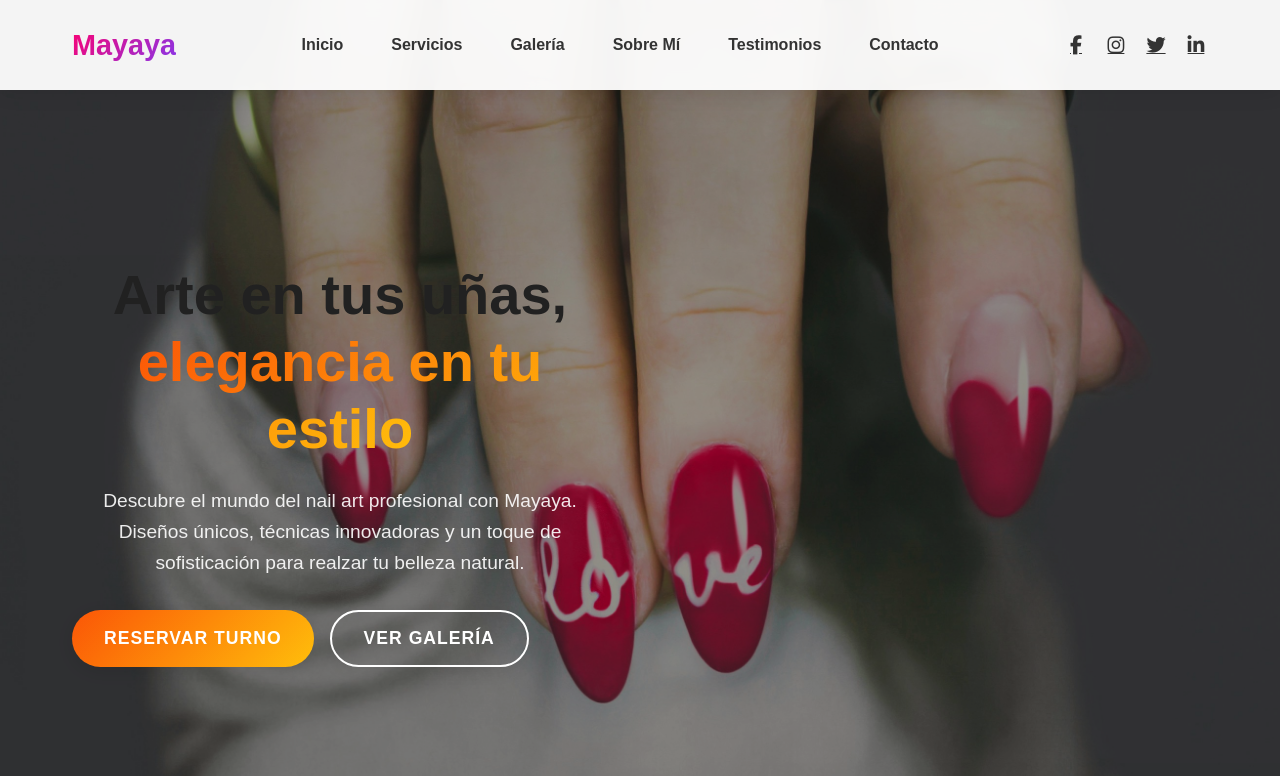
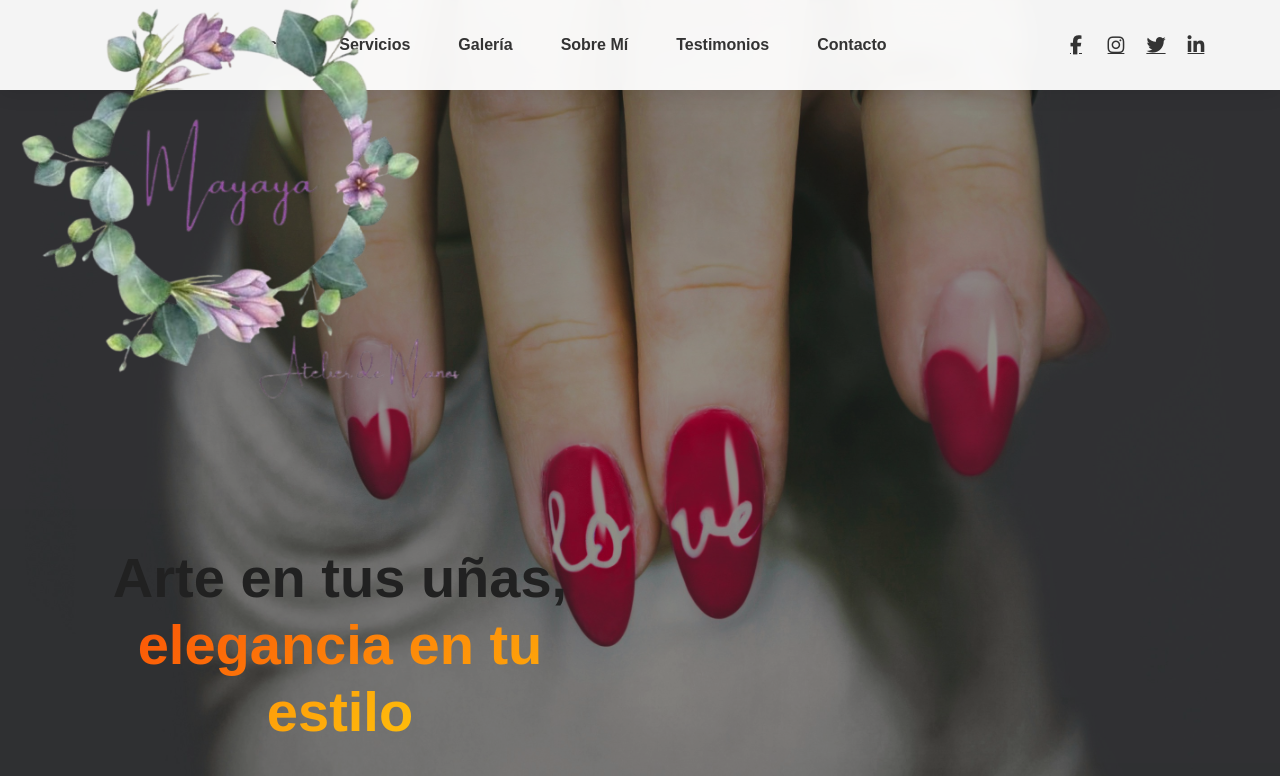
Before and after one commit to NicoButter/mayaya, an Angular app: page / in a window 1280 px wide. Shown: the top 776 px of the page. Built offline with nearby package versions, Linux system fonts and the light colour scheme; a web font is replaced by a local one.

Commit message:
Refactor code structure for improved readability and maintainability

```diff
--- a/src/app/core/layout/header/header.component.html
+++ b/src/app/core/layout/header/header.component.html
@@ -1,7 +1,11 @@
+<div class="floating-logo" [class.shrunk]="isScrolled">
+  <img src="assets/logo_mayaya.png" alt="Mayaya Logo">
+</div>
+
 <nav class="navbar" [class.scrolled]="isScrolled">
   <div class="container">
     <div class="navbar-brand">
-      <h1>Mayaya</h1>
+      <!-- Logo moved to floating -->
     </div>
 
     <!-- Desktop Menu -->
--- a/src/app/core/layout/header/header.component.scss
+++ b/src/app/core/layout/header/header.component.scss
@@ -1,4 +1,25 @@
 @import '../../../../styles/_variables.scss';
+
+.floating-logo {
+  position: fixed;
+  top: -20px;
+  left: 20px;
+  z-index: 1001;
+  transition: all 0.3s ease;
+
+  img {
+    height: 450px;
+    width: auto;
+  }
+
+  &.shrunk {
+    top: 10px;
+
+    img {
+      height: 150px;
+    }
+  }
+}
 
 .navbar {
   position: fixed;
@@ -22,18 +43,6 @@
 
     @media (max-width: 768px) {
       padding: 1rem;
-    }
-  }
-
-  .navbar-brand {
-    h1 {
-      margin: 0;
-      font-size: 1.8rem;
-      background: $gradient-primary;
-      -webkit-background-clip: text;
-      -webkit-text-fill-color: transparent;
-      background-clip: text;
-      font-weight: 700;
     }
   }
 
--- a/src/app/features/hero/hero.component.scss
+++ b/src/app/features/hero/hero.component.scss
@@ -37,6 +37,8 @@
   }
 
   .hero-content {
+    margin-top: 30rem;
+
     .hero-title {
       font-size: 3.5rem;
       margin-bottom: 1.5rem;
```
Also changed, not shown: src/assets/logo_mayaya.png (added).
